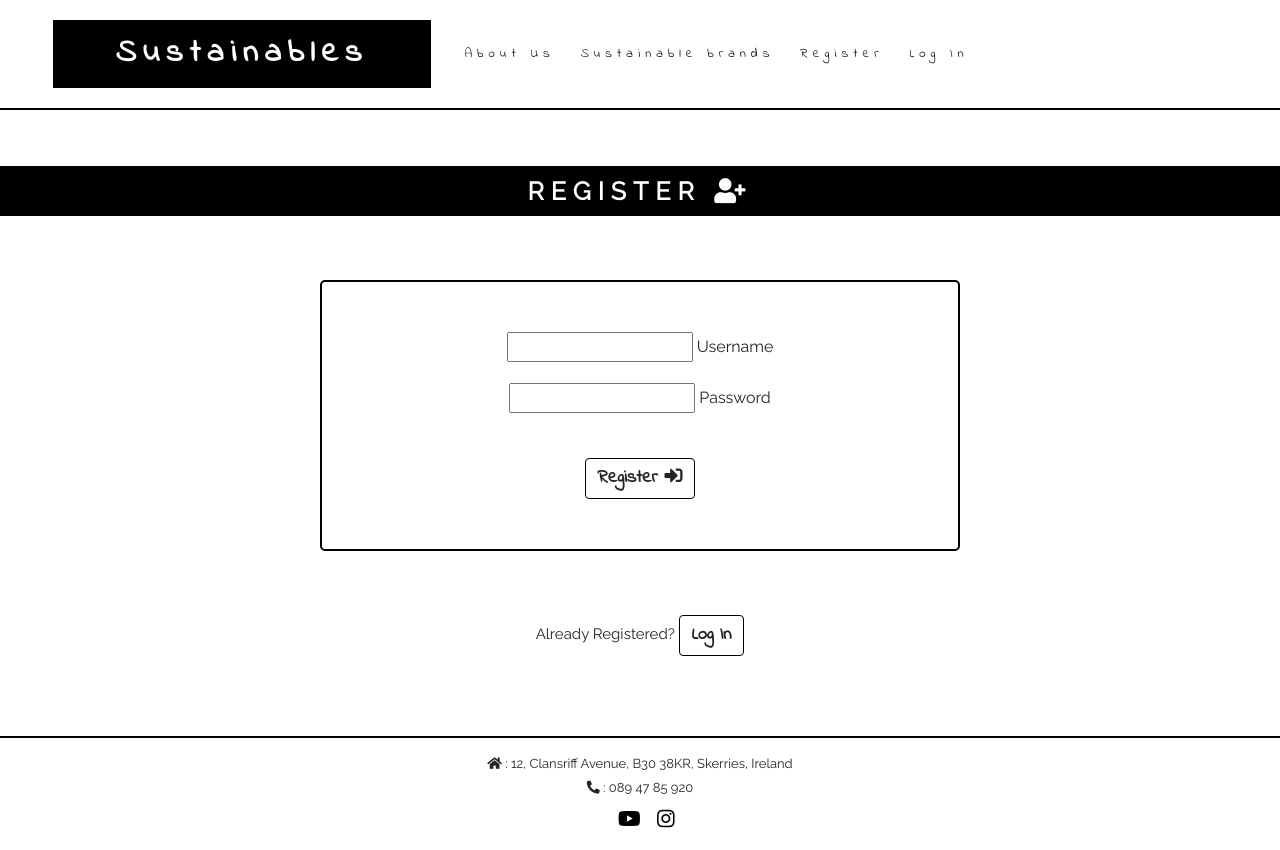
After one commit to ValentineLgd/Sustainable, a Flask app: page /register in a window 1280 px wide. The commit adds this page. Run offline with Flask 2, Linux system fonts and the light colour scheme; some libraries are stand-ins or nearby versions.

Commit message:
Add register, log in & log out functionalities + allow edit/delete functionnalities only to the users that created the tasks initally

```diff
--- a/app.py
+++ b/app.py
@@ -4,6 +4,7 @@ from flask import (
     redirect, request, session, url_for)
 from flask_pymongo import PyMongo
 from bson.objectid import ObjectId
+from werkzeug.security import generate_password_hash, check_password_hash
 if os.path.exists("env.py"):
     import env
 
@@ -36,6 +37,63 @@ def search():
     return render_template("get_brands.html", brands=brands)
 
 
+@app.route("/register", methods=["GET", "POST"])
+def register():
+    if request.method == "POST":
+        existing_user = mongo.db.users.find_one(
+            {"username": request.form.get("username").lower()})
+
+        if existing_user:
+            flash("Username already exists : please try again ")
+            return redirect(url_for("register"))
+
+        register = {
+            "username": request.form.get("username").lower(),
+            "password": generate_password_hash(request.form.get("password"))
+        }
+        mongo.db.users.insert_one(register)
+
+        session["user"] = request.form.get("username").lower()
+        flash("Registration Successful! Welcome, {}!".format(
+                            request.form.get("username")))
+        return redirect(url_for("add_brands"))
+
+    return render_template("register.html")
+
+
+@app.route("/login", methods=["GET", "POST"])
+def login():
+    if request.method == "POST":
+        existing_user = mongo.db.users.find_one(
+            {"username": request.form.get("username").lower()})
+
+        if existing_user:
+            if check_password_hash(
+                    existing_user["password"], request.form.get("password")):
+                        session["user"] = request.form.get("username").lower()
+                        flash("Welcome, {}!".format(
+                            request.form.get("username")))
+                        return redirect(url_for(
+                            "get_brands"))
+            else:
+                flash("Incorrect Username and/or Password")
+                return redirect(url_for("login"))
+
+        else:
+            flash("Incorrect Username and/or Password")
+            return redirect(url_for("login"))
+
+    return render_template("login.html")
+
+
+
+@app.route("/logout")
+def logout():
+    flash("You have been logged out")
+    session.pop("user")
+    return redirect(url_for("login"))
+
+
 @app.route("/add_brands", methods=["GET", "POST"])
 def add_brands():
     if request.method == "POST":
@@ -44,9 +102,10 @@ def add_brands():
             "brand_name": request.form.get("brand_name"),
             "description": request.form.get("description"),
             "website": request.form.get("website"),
+            "created_by": session["user"]
         }
         mongo.db.brands.insert_one(brand)
-        flash("Brand Successfully Added")
+        flash("Brand Successfully Added! Thank you for your help!")
         return redirect(url_for("get_brands"))
     return render_template("add_brands.html")
 
@@ -61,7 +120,7 @@ def edit_brands(brand_id):
             "website": request.form.get("website"),
         }
         mongo.db.brands.update({"_id": ObjectId(brand_id)}, submit)
-        flash("Brand Successfully Updated")
+        flash("Brand Successfully Updated! Thank you for your help!")
         return redirect(url_for("manage_brands"))
 
     brand = mongo.db.brands.find_one({"_id": ObjectId(brand_id)})
--- a/static/css/style.css
+++ b/static/css/style.css
@@ -433,7 +433,7 @@ ul {
     padding-top:15px;
     background-color: rgba(255, 255, 255, 0.5);
     border:1px solid black;
-    top: 400px;
+    top: 350px;
     left: 140px;
     position: absolute;
 }
@@ -694,3 +694,9 @@ ul {
     color:black;
     font-weight:900;
 }}
+
+/* Register */
+
+.section-log {
+    margin-top:5%;
+}
--- a/templates/base.html
+++ b/templates/base.html
@@ -27,6 +27,14 @@
             <li class="nav-item">
                 <a class="nav-link active" aria-current="page" href="{{ url_for('get_brands') }}">Sustainable brands</a>
             </li>
+            <li class="nav-item">
+                <a class="nav-link active" aria-current="page" href="{{ url_for('register') }}">Register</a>
+            </li>
+            <li class="nav-item">
+                <a class="nav-link active" aria-current="page" href="{{ url_for('login') }}">Log In</a>
+            </li>
+            {% if session.user %}
+            <li><a class="nav-link active" aria-current="page" href="{{ url_for('logout') }}">Log Out</a></li>
                   <li class="nav-item dropdown">
             <a class="nav-link dropdown-toggle" href="{{ url_for('manage_brands') }}" id="navbarDropdown" role="button" data-toggle="dropdown" aria-haspopup="true" aria-expanded="false">
             Manage catalogue
@@ -36,6 +44,7 @@
             <a class="dropdown-item" href="{{ url_for('add_brands') }}">Add a brand</a>
             </div>
         </li>
+            {% endif %}
         </ul>
         </div>
     </div>
@@ -65,13 +74,13 @@
                 <div class="modal-dialog" role="document">
                     <div class="modal-content">
                     <div class="modal-header">
-                        <h4 class="modal-title" id="exampleModalLabel">{{ message }}</h4>
+                        <h4 class="modal-title" id="exampleModalLabel"> <i class="fas fa-sun"></i></h4>
                         <button type="button" class="close" data-dismiss="modal" aria-label="Close">
                         <span aria-hidden="true">&times;</span>
                         </button>
                     </div>
                     <div class="modal-body">
-                        <h5> Thank you for your help! <i class="fas fa-sun"></i></h5>
+                        <h5> {{ message }} </h5>
                     </div>
                     <div class="modal-footer">
                         <button type="button" class="btn" data-dismiss="modal">Close</button>
--- a/templates/manage_brands.html
+++ b/templates/manage_brands.html
@@ -37,12 +37,14 @@
                                     <strong>Description: </strong><br><br><p>{{ brand.description }}</p>
                                 </div>
                             </li>
+                            {% if session.user|lower == brand.created_by|lower %}
                             <div class="row justify-content-center">
                                 <div class="vertical-center">
                                     <a href="{{ url_for('delete_brand', brand_id=brand._id) }}"><button class="btn" type="submit" data-toggle="modal" data-target="#myModal">Delete</button></a>
                                     <a class="btn btn-color btn-edit" href="{{ url_for('edit_brands', brand_id=brand._id) }}">Edit</a>
                                 </div>
                             </div>
+                            {% endif %}
                         </div>
                         {% endfor %}
                     </div>
--- /dev/null
+++ b/templates/register.html
@@ -0,0 +1,45 @@
+{% extends "base.html" %}
+{% block content %}
+
+<!--Code inspired from Code institute Mini Project-->
+
+    <div class="title">
+        <h1><strong> Register <i class="fas fa-user-plus"></i></strong></h1>
+    </div>
+
+    <div class="row justify-content-center">
+        <div class="form-border col-lg-6 col-md-12">
+        <form method="POST" action="{{ url_for('register') }}">
+                <div class="row justify-content-center">
+					<div class="input-field form-group">
+						<input id="username" name="username" type="text" minlength="5"
+                            maxlength="15" pattern="^[a-zA-Z0-9]{5,15}$" class="validate" required>
+						<label for="username">Username</label>
+                    </div>
+                </div>
+                <div class="row justify-content-center">
+                    <div class="input-field form-group">
+                        <input id="password" name="password" type="password" minlength="5"
+                            maxlength="15" pattern="^[a-zA-Z0-9]{5,15}$" class="validate" required>
+                        <label for="password">Password</label>
+                    </div>
+                </div>
+                <br>
+                <div class="row">
+                    <button type="submit" class="btn">
+                        Register <i class="fas fa-sign-in-alt"></i>
+                    </button>
+                </div>
+        </form>
+        </div>
+    </div>
+    <div class="row justify-content-center">
+        <div class="col-12 section-log">
+            <p class="align">
+                Already Registered?
+                <a href="#" class="btn"">Log In</a>
+            </p>
+        </div>
+    </div>
+
+{% endblock %}
```
Also changed, not shown: templates/login.html (added, +43 -0 lines).
